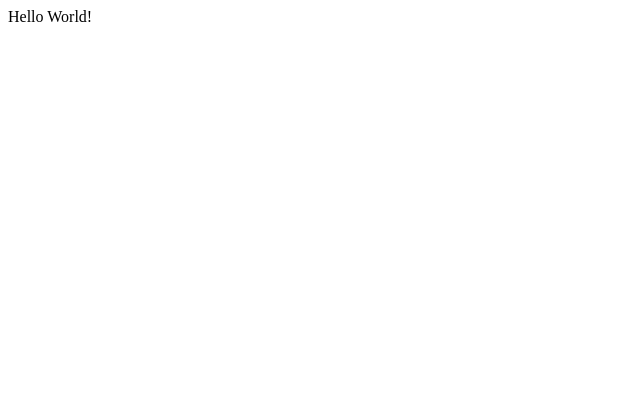
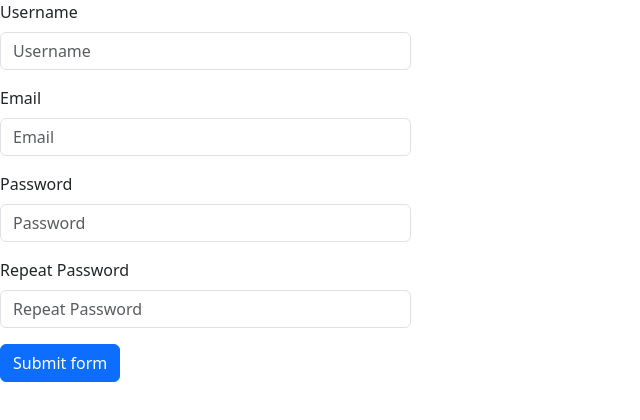
Before and after one commit to nicksarkisiani/questionnaire_frontend, a React (Vite) app: page / in a window 1280 px wide. Shown: the top 420 px of the page, without its empty margins (0-640 px from the left). Built offline with nearby package versions, Linux system fonts and the light colour scheme.

Commit message:
registration form

```diff
--- a/src/App.tsx
+++ b/src/App.tsx
@@ -1,8 +1,10 @@
+import RegistrationForm from "./features/auth/components/RegistrationForm.tsx";
+
 function App() {
 
   return (
    <div>
-       Hello World!
+       <RegistrationForm />
    </div>
   )
 }
--- /dev/null
+++ b/src/features/auth/components/RegistrationForm.tsx
@@ -0,0 +1,124 @@
+import Button from 'react-bootstrap/Button';
+import Col from 'react-bootstrap/Col';
+import Form from 'react-bootstrap/Form';
+import Row from 'react-bootstrap/Row';
+import * as formik from 'formik';
+import * as yup from 'yup';
+import {InputGroup} from "react-bootstrap";
+
+function RegistrationForm() {
+    const { Formik } = formik;
+
+    const schema = yup.object().shape({
+        username: yup.string().required(),
+        email: yup.string().email().required(),
+        password: yup.string().required(),
+        repeatPassword: yup.string().required(),
+    });
+
+    return (
+        <Formik
+            validationSchema={schema}
+            onSubmit={console.log}
+            initialValues={{
+                username: '',
+                email: "",
+                password: "",
+                repeatPassword: "",
+            }}
+        >
+            {({ handleSubmit, handleChange, values, errors }) => (
+                <Form noValidate onSubmit={handleSubmit}>
+                    <Row className="mb-3">
+                        <Form.Group as={Col} md="4" controlId="validationFormikUsername1">
+                            <Form.Label>Username</Form.Label>
+                            <InputGroup hasValidation>
+                                <Form.Control
+                                    type="text"
+                                    placeholder="Username"
+                                    aria-describedby="inputGroupPrepend"
+                                    name="username"
+                                    value={values.username}
+                                    onChange={handleChange}
+                                    isInvalid={!!errors.username}
+                                />
+                                <Form.Control.Feedback type="invalid" tooltip>
+                                    {errors.username}
+                                </Form.Control.Feedback>
+                            </InputGroup>
+                        </Form.Group>
+                    </Row>
+                    <Row className="mb-3">
+                        <Form.Group
+                            as={Col}
+                            md="4"
+                            controlId="validationFormik2"
+                            className="position-relative"
+                        >
+                            <Form.Label>Email</Form.Label>
+                            <Form.Control
+                                type="email"
+                                placeholder="Email"
+                                name="email"
+                                value={values.email}
+                                onChange={handleChange}
+                                isInvalid={!!errors.email}
+                            />
+
+                            <Form.Control.Feedback type="invalid" tooltip>
+                                {errors.email}
+                            </Form.Control.Feedback>
+                        </Form.Group>
+                    </Row>
+                    <Row className="mb-3">
+                        <Form.Group
+                            as={Col}
+                            md="4"
+                            controlId="validationFormik3"
+                            className="position-relative"
+                        >
+                            <Form.Label>Password</Form.Label>
+                            <Form.Control
+                                type="password"
+                                placeholder="Password"
+                                name="password"
+                                value={values.password}
+                                onChange={handleChange}
+                                isInvalid={!!errors.password}
+                            />
+
+                            <Form.Control.Feedback type="invalid" tooltip>
+                                {errors.password}
+                            </Form.Control.Feedback>
+                        </Form.Group>
+                    </Row>
+                    <Row className="mb-3">
+                        <Form.Group
+                            as={Col}
+                            md="4"
+                            controlId="validationFormik4"
+                            className="position-relative"
+                        >
+                            <Form.Label>Repeat Password</Form.Label>
+                            <Form.Control
+                                type="password"
+                                placeholder="Repeat Password"
+                                name="password"
+                                value={values.repeatPassword}
+                                onChange={handleChange}
+                                isInvalid={!!errors.password}
+                            />
+
+                            <Form.Control.Feedback type="invalid" tooltip>
+                                {errors.password}
+                            </Form.Control.Feedback>
+                        </Form.Group>
+                    </Row>
+                    <Button type="submit">Submit form</Button>
+                </Form>
+            )}
+        </Formik>
+    );
+}
+
+export default RegistrationForm;
--- a/src/main.tsx
+++ b/src/main.tsx
@@ -1,9 +1,11 @@
 import { StrictMode } from 'react'
 import { createRoot } from 'react-dom/client'
-import App from './App.tsx'
+import {RouterProvider} from "react-router";
+import {router} from "./routes";
+import 'bootstrap/dist/css/bootstrap.css';
 
 createRoot(document.getElementById('root')!).render(
   <StrictMode>
-    <App />
+      <RouterProvider router={router} />
   </StrictMode>,
 )
--- /dev/null
+++ b/src/routes/index.tsx
@@ -0,0 +1,9 @@
+import {createBrowserRouter} from "react-router-dom"
+import App from "../App.tsx";
+
+export const router = createBrowserRouter([
+    {
+        path: "/",
+        element: <App />,
+    },
+]);
```
Also changed, not shown: package.json (+8 -1 lines), 1 other file (tests, documents, lock files or other folders).
